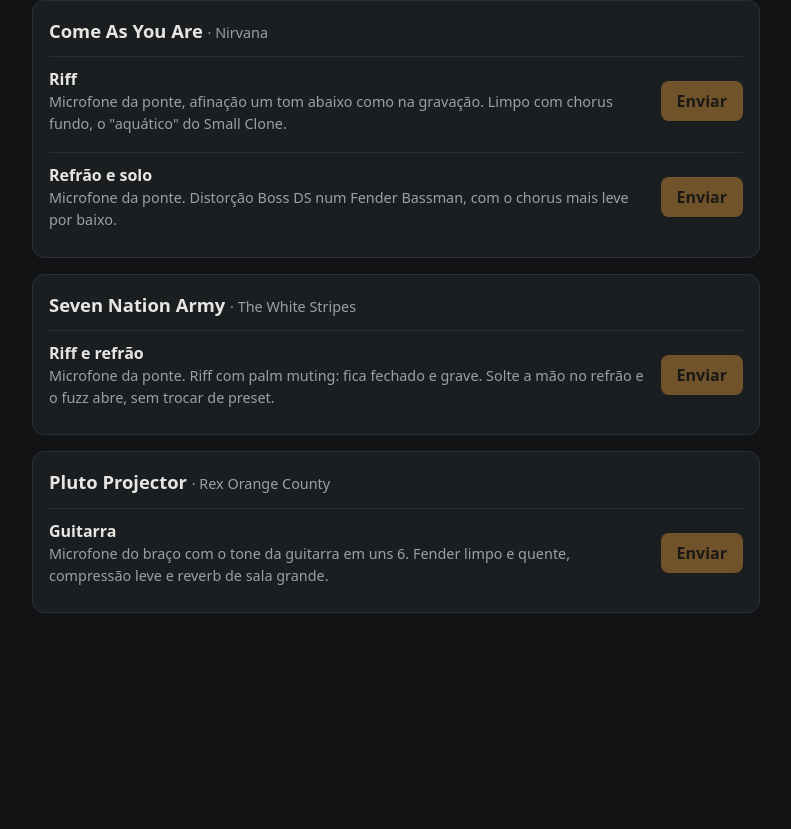
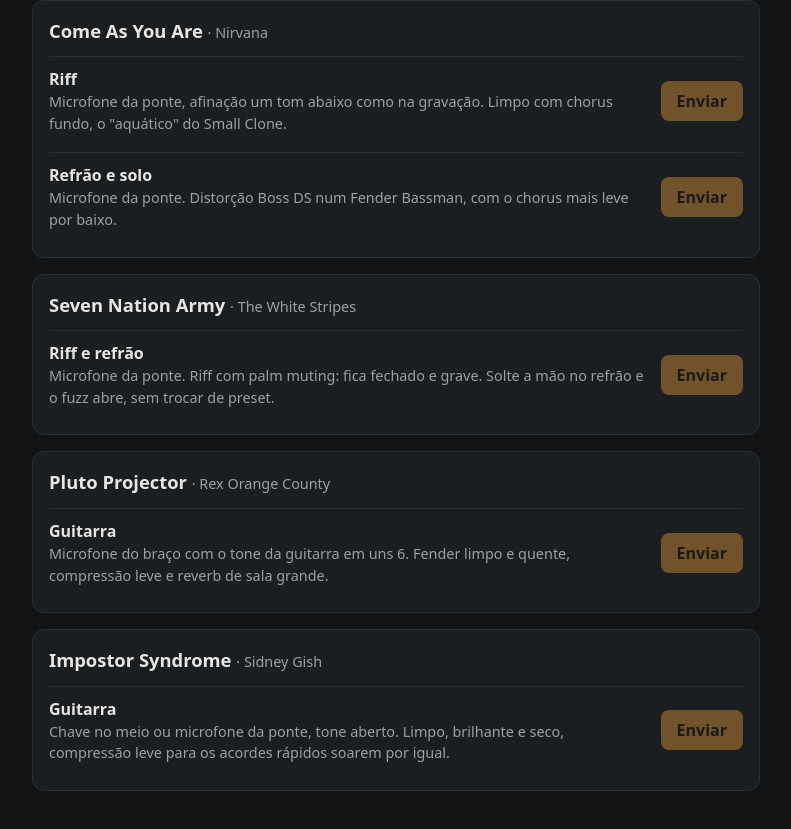
Before and after one commit to patogordo/Tonebook, a Nuxt app: page / in a window 1280 px wide. Shown: the part 1051-1880 px from the top of the page, without its empty margins (244-1035 px from the left). Before the commit the page ends 1728 px from the top, so only its background shows below. Built offline with nearby package versions, Linux system fonts and the light colour scheme.

Commit message:
Músicas: Impostor Syndrome (Sidney Gish), JC-120 limpo, brilhante e seco com compressão leve

```diff
--- a/shared/songs.ts
+++ b/shared/songs.ts
@@ -220,4 +220,28 @@ export const SONGS: Song[] = [
       },
     ],
   },
+  {
+    title: 'Impostor Syndrome',
+    artist: 'Sidney Gish',
+    parts: [
+      {
+        // Sem equipamento documentado: gravação caseira, guitarra limpa, brilhante e seca. JC-120 pelo limpo sem
+        // cor; compressão leve para os acordes rápidos soarem por igual (−18 dB, 2,5:1, +5 dB) e EQ que clareia o
+        // humbucker.
+        name: 'Guitarra',
+        hint: 'Chave no meio ou microfone da ponte, tone aberto. Limpo, brilhante e seco, compressão leve para os acordes rápidos soarem por igual.',
+        tone: {
+          amp: 'RoJC120',
+          cab: 'FdTR212',
+          blocks: {
+            fx1: { on: true, type: 3, params: [0.7, 0.074, 0.25, 0.05, 0.15, 0.604] },
+            amp: { on: true, params: [0.4, 0.35, 0.55, 0.65, 0.9] },
+            cab: { on: true, params: [0.55, 0.8, 0.8] },
+            reverb: { on: true, type: 0, params: [0.15, 0.05, 0.6, 0.1, 0.1, 1] },
+            eq: { on: true, type: 1, params: [0.45, 0.42, 0.45, 0.5, 0.56, 0.58] },
+          },
+        },
+      },
+    ],
+  },
 ]
```
Also changed, not shown: 1 other file (tests, documents, lock files or other folders).
